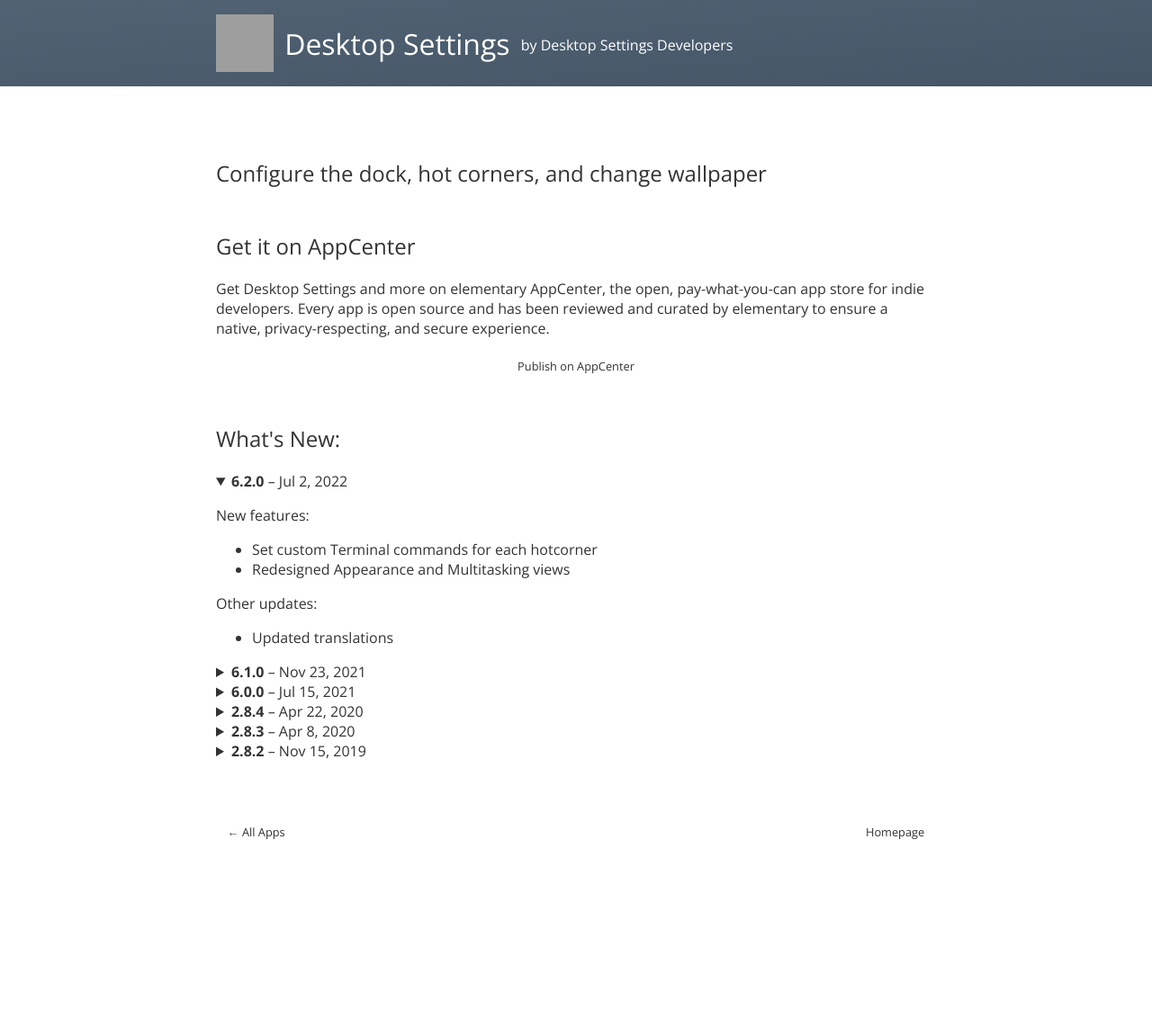
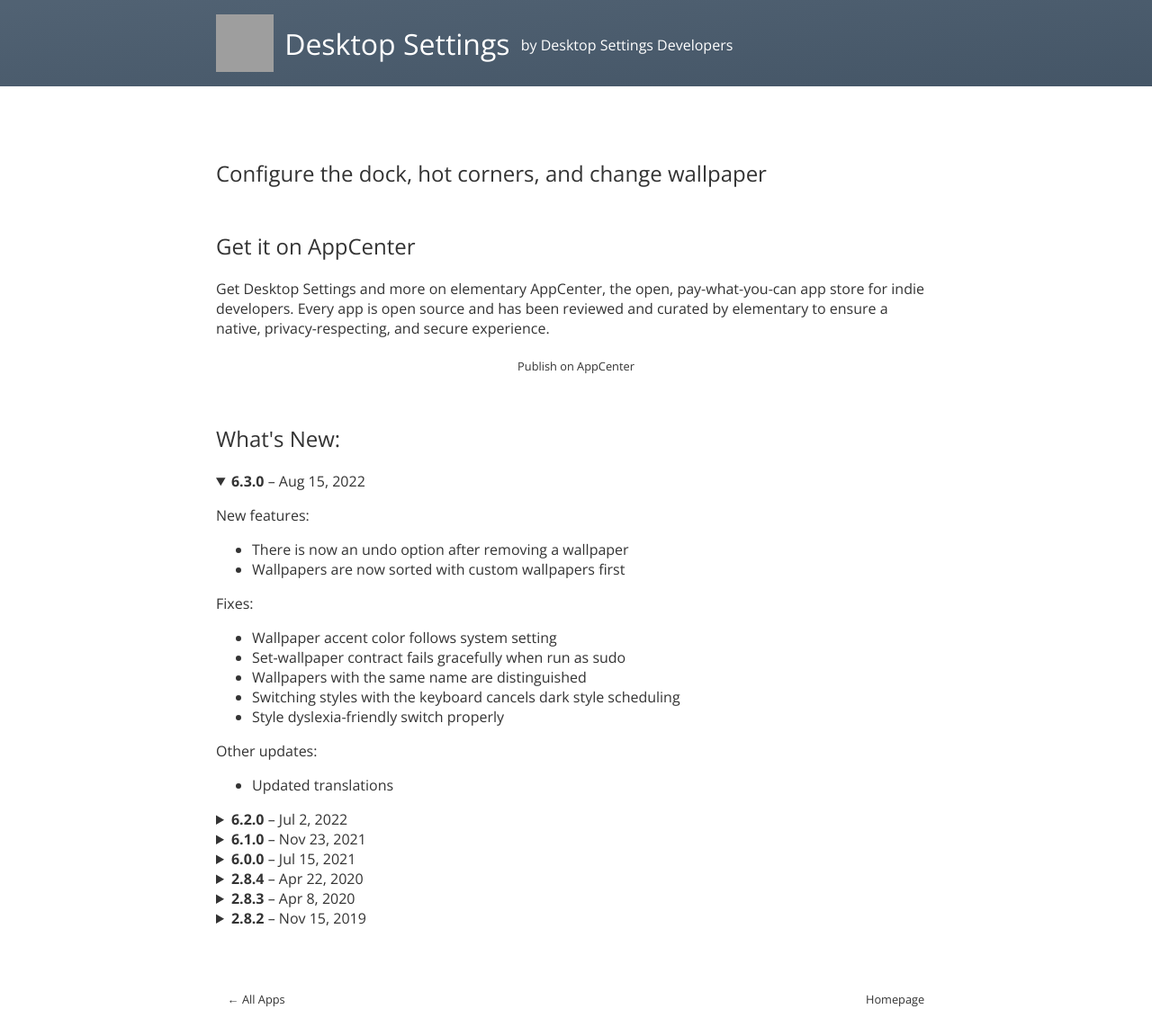
Before and after one commit to elementary/appcenter-web, a Jekyll site: the page built from _apps/io.elementary.switchboard.pantheon-shell.md, in a window 1280 px wide. Shown: the whole page at 90% size. Built offline with Jekyll 4.4.1, drawn with Linux system fonts in a browser that asks for light colours; nearby versions of some CDN libraries; before the commit the page ends 956 px from its top, so only the background shows below that; grey boxes are pictures that could not be loaded.

Commit message:
Automatic update of data

```diff
--- a/_apps/io.elementary.switchboard.pantheon-shell.md
+++ b/_apps/io.elementary.switchboard.pantheon-shell.md
@@ -17,6 +17,42 @@ color:
   primary-text: "#fff"
 price: false
 releases:
+- version: 6.3.0
+  unix-timestamp: 1660521600
+  description: |-
+    <p>New features:</p>
+
+    <ul>
+
+      <li>There is now an undo option after removing a wallpaper</li>
+
+      <li>Wallpapers are now sorted with custom wallpapers first</li>
+
+    </ul>
+
+    <p>Fixes:</p>
+
+    <ul>
+
+      <li>Wallpaper accent color follows system setting</li>
+
+      <li>Set-wallpaper contract fails gracefully when run as sudo</li>
+
+      <li>Wallpapers with the same name are distinguished</li>
+
+      <li>Switching styles with the keyboard cancels dark style scheduling</li>
+
+      <li>Style dyslexia-friendly switch properly</li>
+
+    </ul>
+
+    <p>Other updates:</p>
+
+    <ul>
+
+      <li>Updated translations</li>
+
+    </ul>
 - version: 6.2.0
   unix-timestamp: 1656720000
   description: |-
```
